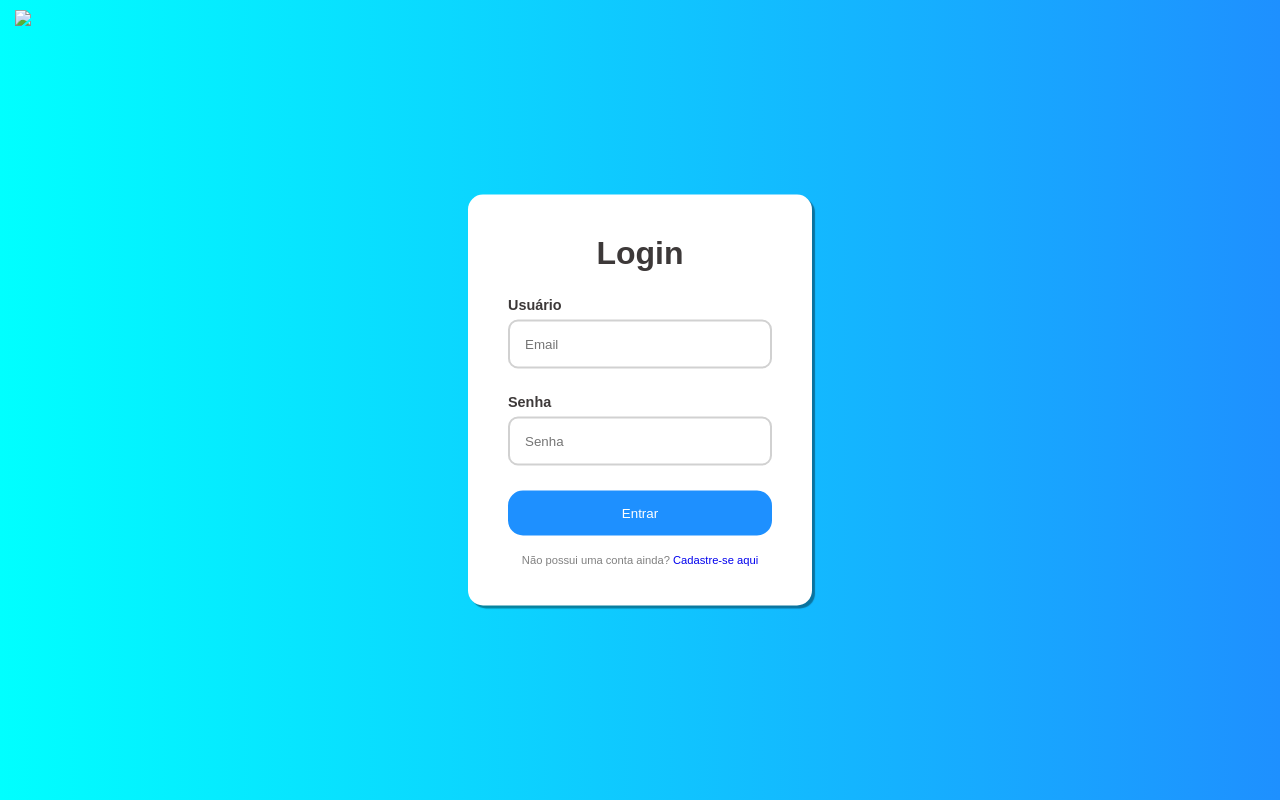
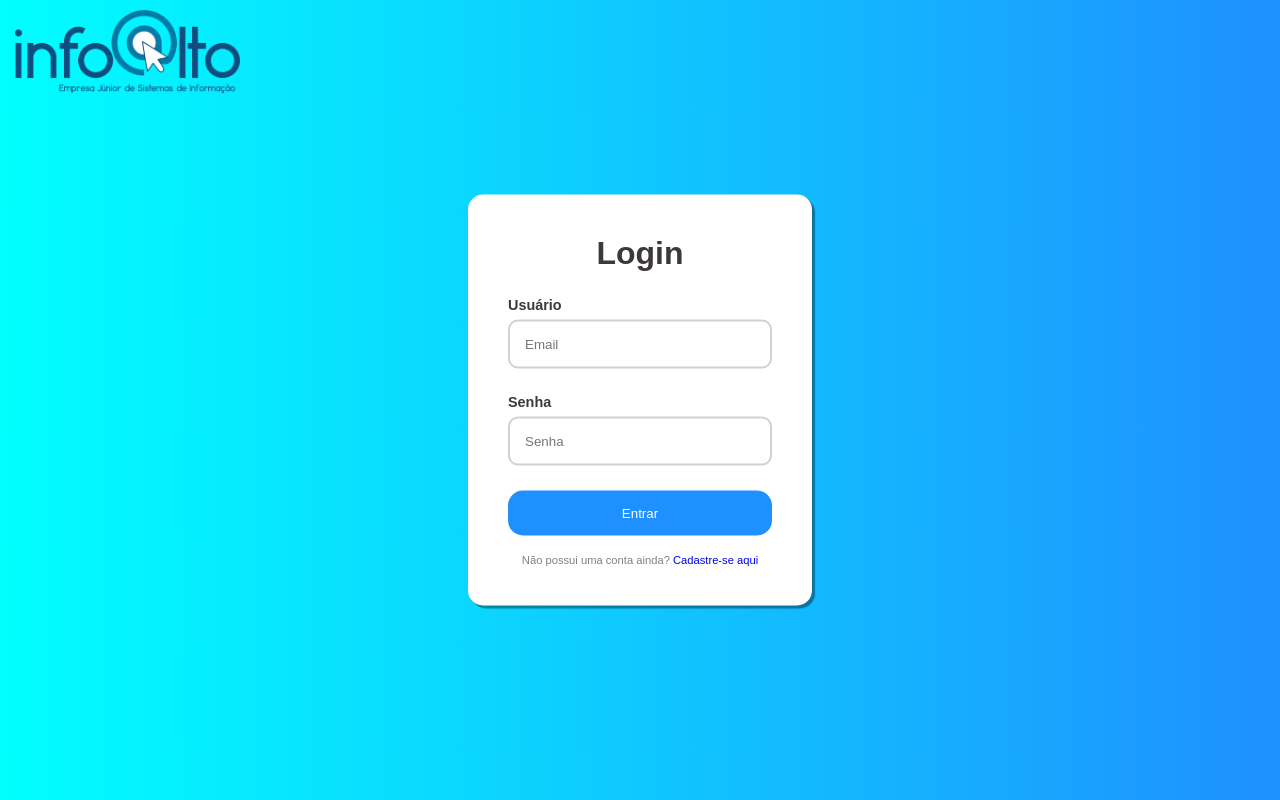
Before and after one commit to V1ctorHg/Desafio-2023_8140, a plain HTML site: page index.html in a window 1280 px wide. Drawn offline with Linux system fonts and the light colour scheme.

Commit message:
Atualizado

```diff
--- a/index.html
+++ b/index.html
@@ -10,7 +10,7 @@
 </head>
 <body>
 	<div>
-		<a href="index.html"><img id="logo" src="imagens/infoalto.png"></a>
+		<a href="index.html"><img id="logo" src="infoalto.png"></a>
 	</div>
 	<div id="login"> <!--Inicio do login-->
 		<div class="conteudo">
```
